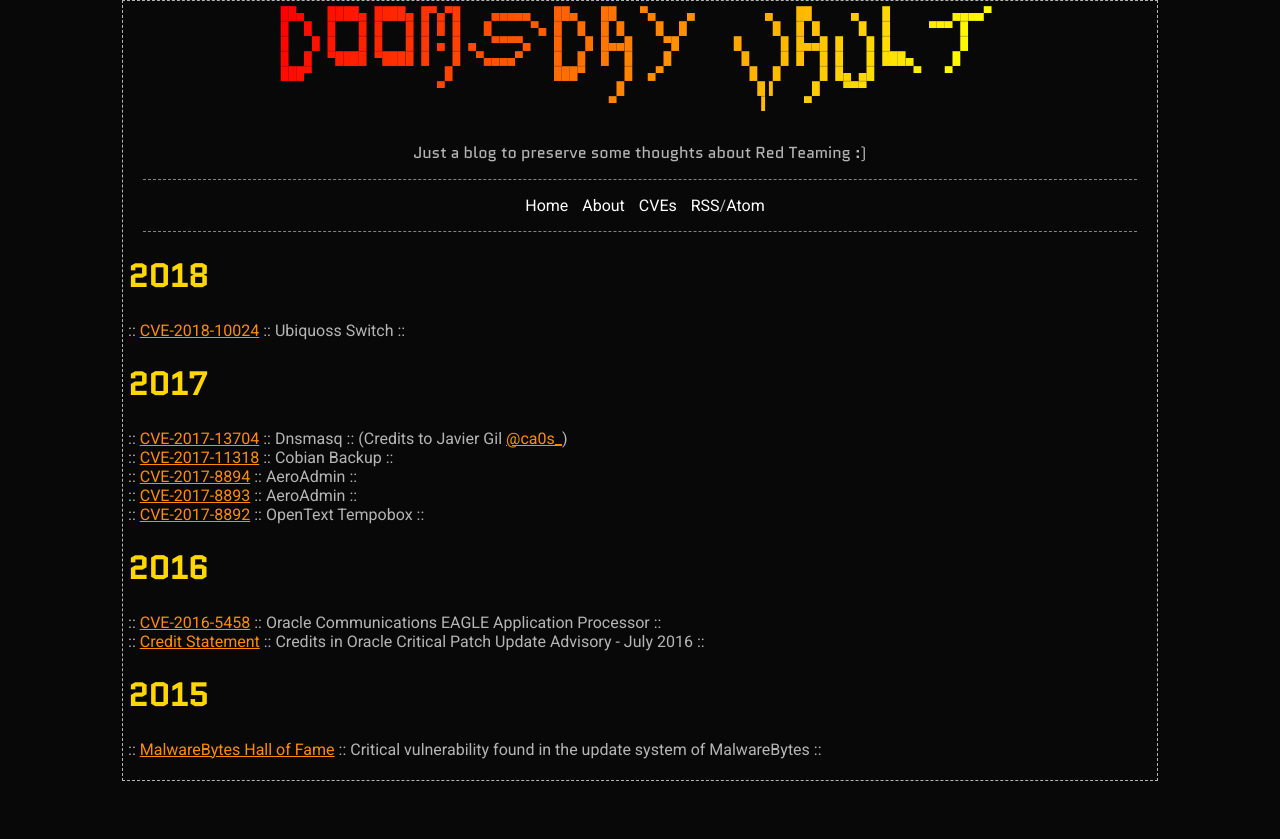
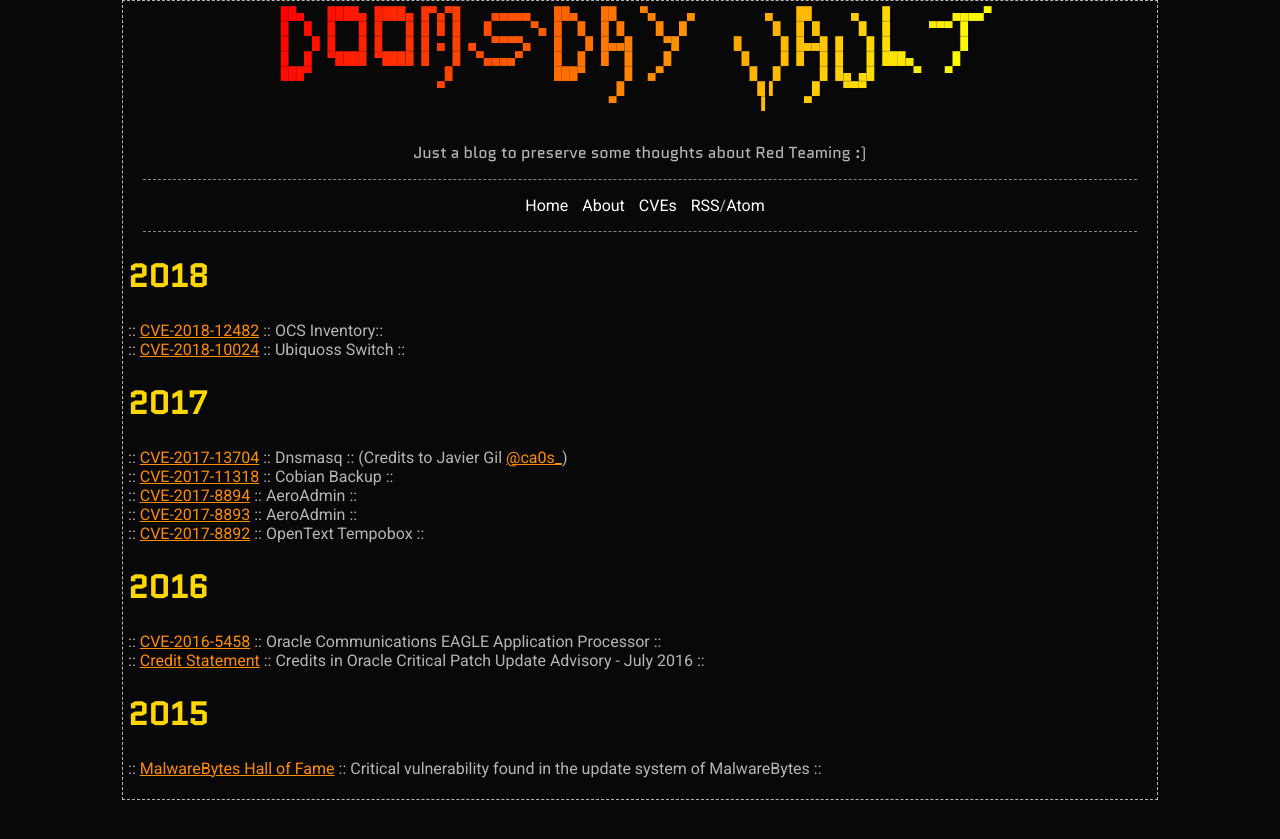
Before and after one commit to X-C3LL/x-c3ll.github.io, a Jekyll site: the page built from cves.md, in a window 1280 px wide. Shown: the top 839 px of the page. Built offline with Jekyll 4.4.1, drawn with Linux system fonts in a browser that asks for light colours.

Commit message:
Update cves.md

```diff
--- a/cves.md
+++ b/cves.md
@@ -6,7 +6,7 @@ permalink: cves.html
 
 
 # 2018
-
+:: [CVE-2018-12482](https://cve.mitre.org/cgi-bin/cvename.cgi?name=CVE-2018-12482) :: OCS Inventory:: <br />
 :: [CVE-2018-10024](https://cve.mitre.org/cgi-bin/cvename.cgi?name=CVE-2018-10024) :: Ubiquoss Switch :: <br/>
 
 # 2017
```
